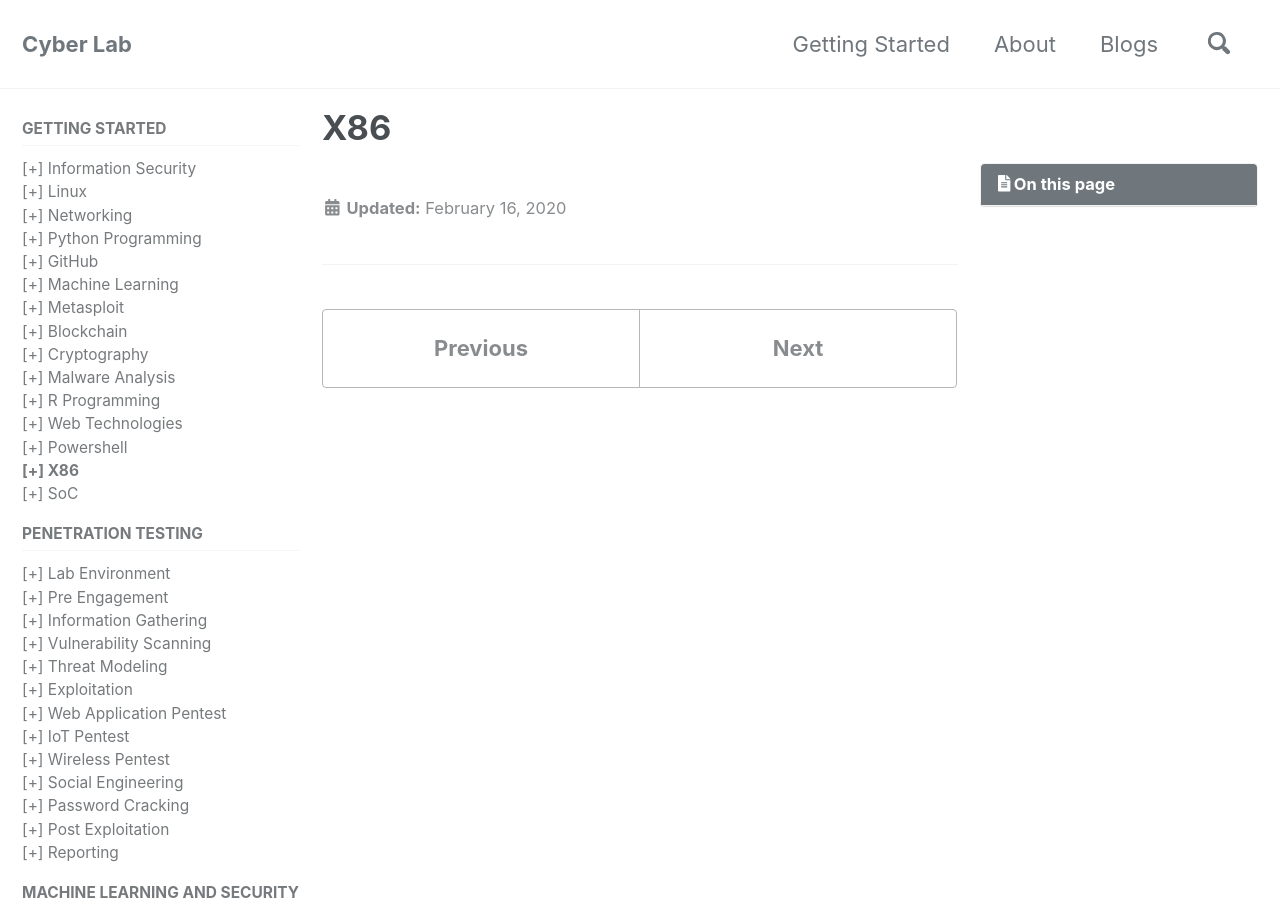
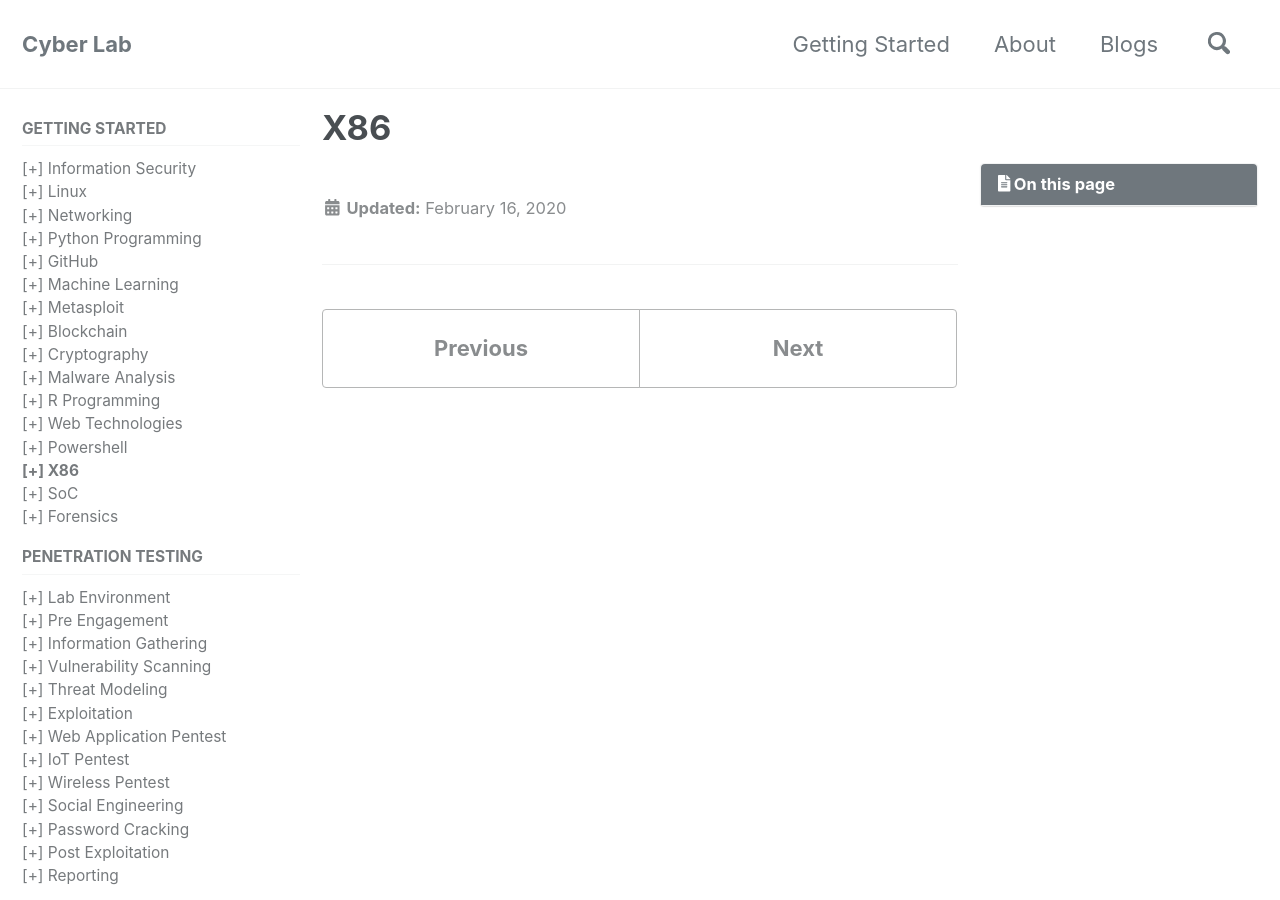
Before and after one commit to mohareti/cyberlab, a Jekyll site: the page built from _docs/14_x86.md, in a window 1280 px wide and 900 px high. Built offline with Jekyll 4.4.1, drawn with Linux system fonts in a browser that asks for light colours; cached includes are drawn as plain includes; nearby versions of some CDN libraries.

Commit message:
Update navigation.yml

```diff
--- a/_data/navigation.yml
+++ b/_data/navigation.yml
@@ -42,6 +42,8 @@ docs:
         url: /docs/14_x86/
       - title: "[+] SoC"
         url: /docs/15_SoC/
+      - title: "[+] Forensics"
+        url: /docs/16_Forensics/
 
   - title: "Penetration Testing"
     children:
```
